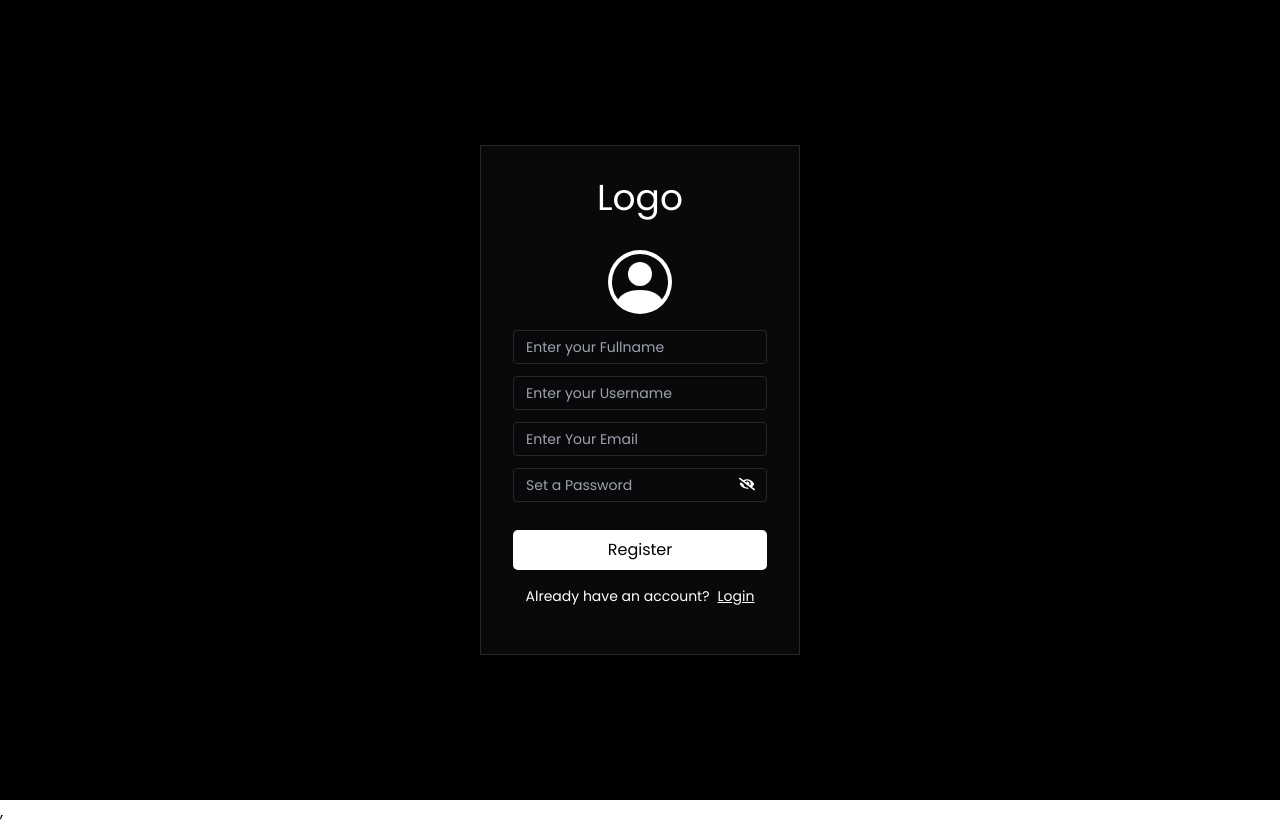
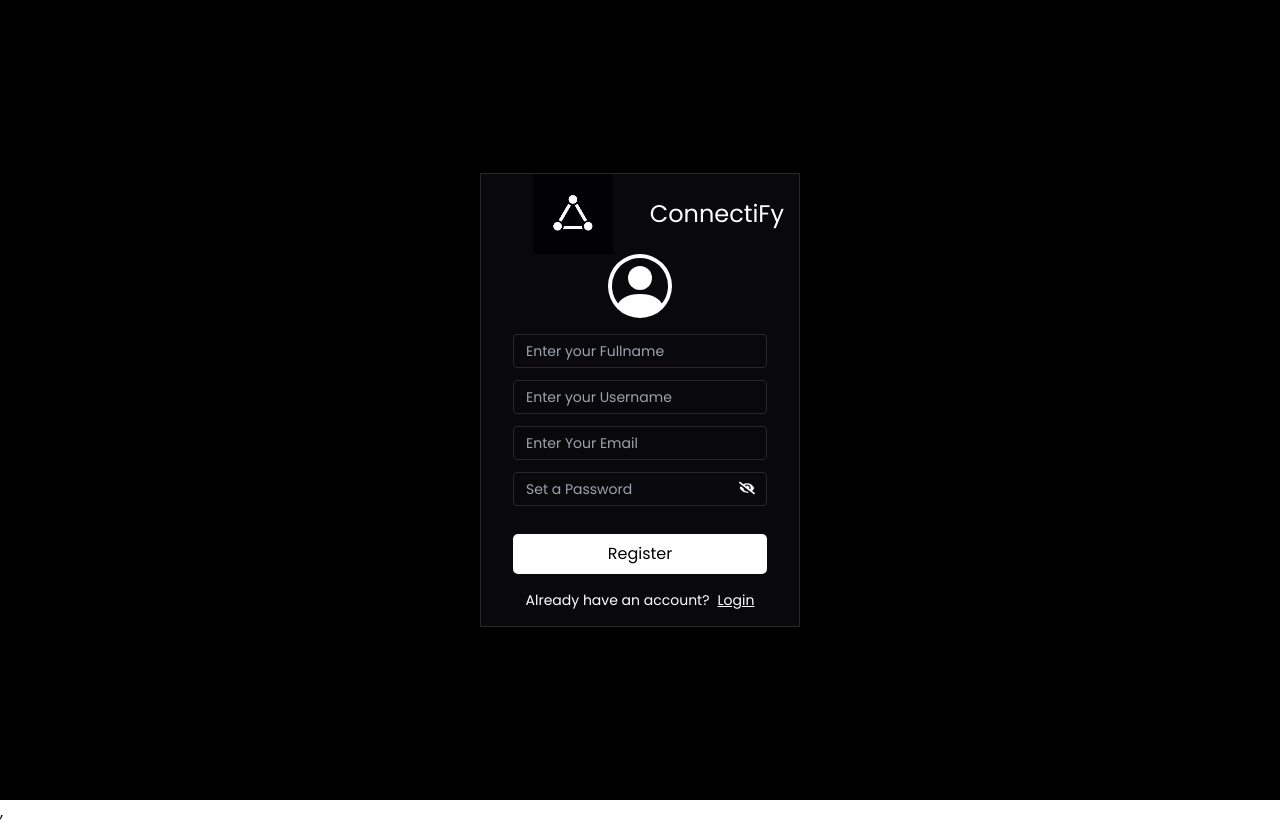
Before and after one commit to AKASH7233/Connectify, a React (Vite) app in the folder client/: page /register in a window 1280 px wide. Built offline with nearby package versions, Linux system fonts and the light colour scheme.

Commit message:
Added favicon and logo

```diff
--- a/client/src/pages/Login.jsx
+++ b/client/src/pages/Login.jsx
@@ -7,6 +7,7 @@ import { login } from '../redux/authSlice'
 
 import { FaEyeSlash } from "react-icons/fa";
 import { FaEye } from "react-icons/fa";
+import icon from "../assets/icon.jpg"
 
 function Login() {
     const navigate = useNavigate()
@@ -41,8 +42,11 @@ function Login() {
 
   return (
     <div className='flex items-center justify-center h-screen bg-black text-white'>
-      <div className='flex flex-col items-center justify-center border bg-[#09090B] border-[#27272A] p-8 w-80'>
-      <h2 className='text-4xl mb-8 text-center'>Logo</h2>
+      <div className='flex flex-col items-center justify-center border bg-[#09090B] border-[#27272A] px-8 pb-4 w-80'>
+      <div className='flex items-center justify-center  w-full'>
+        <div style={{backgroundImage : `url(${icon})`}} className='w-[5vw] rounded-xl bg-center md:bg-contain bg-cover  bg-no-repeat h-12 my-4 duration-400 text-white mix-blend-hard-light'></div>
+        <h2 className='logo text-2xl'>ConnectiFy</h2>
+       </div>
         <input type="text" className='px-3 py-1 text-md focus:border-white bg-transparent border-[1px] border-[#27272A] rounded mb-3 w-full placeholder:text-sm' name='username' value={userInfo.username} onChange={eventHandler} placeholder='Enter your Username' />
         <input type="email" className='px-3 py-1 text-md focus:border-white bg-transparent border-[1px] border-[#27272A] rounded mb-3 w-full placeholder:text-sm' name='email' value={userInfo.email} onChange={eventHandler} placeholder='Enter Your Email' />
         <div className='w-full relative'><input type={showPass ? 'text' : 'password'} className='px-3 py-1 text-md focus:border-white bg-transparent border-[1px] border-[#27272A] rounded mb-3 w-full placeholder:text-sm' name='password' value={userInfo.password} onChange={eventHandler} placeholder='Set a Password' /><span onClick ={()=>{setShowPass(!showPass)}} className = 'absolute right-3 top-2'>{ showPass ? <FaEye /> : <FaEyeSlash/>}</span></div>
--- a/client/src/pages/Register.jsx
+++ b/client/src/pages/Register.jsx
@@ -7,6 +7,7 @@ import { Link, useNavigate } from 'react-router-dom'
 import { createAccount } from '../redux/authSlice';
 import { FaEyeSlash } from "react-icons/fa";
 import { FaEye } from "react-icons/fa";
+import icon from "../assets/icon.jpg"
 
 function Register() {
   const navigate = useNavigate()
@@ -62,8 +63,11 @@ function Register() {
 
   return (
     <div className='flex items-center justify-center h-screen bg-black text-white'>
-      <div className='flex flex-col items-center justify-center border bg-[#09090B] border-[#27272A] p-8 w-80'>
-        <h2 className='text-4xl mb-8 text-center'>Logo</h2>
+      <div className='flex flex-col items-center justify-center border bg-[#09090B] border-[#27272A] px-8  w-80'>
+       <div className='flex items-center'>
+        <div style={{backgroundImage : `url(${icon})`}} className='w-[12vw] rounded-xl bg-center bg-contain bg-no-repeat h-20 duration-400 text-white mix-blend-hard-light'></div>
+        <h2 className='logo text-2xl'>ConnectiFy</h2>
+       </div>
         <label htmlFor="image" className="cursor-pointer mb-4">
           {
             profileImageImage ? (
```
Also changed, not shown: client/src/assets/icon.jpg (added), 1 other file (tests, documents, lock files or other folders).
